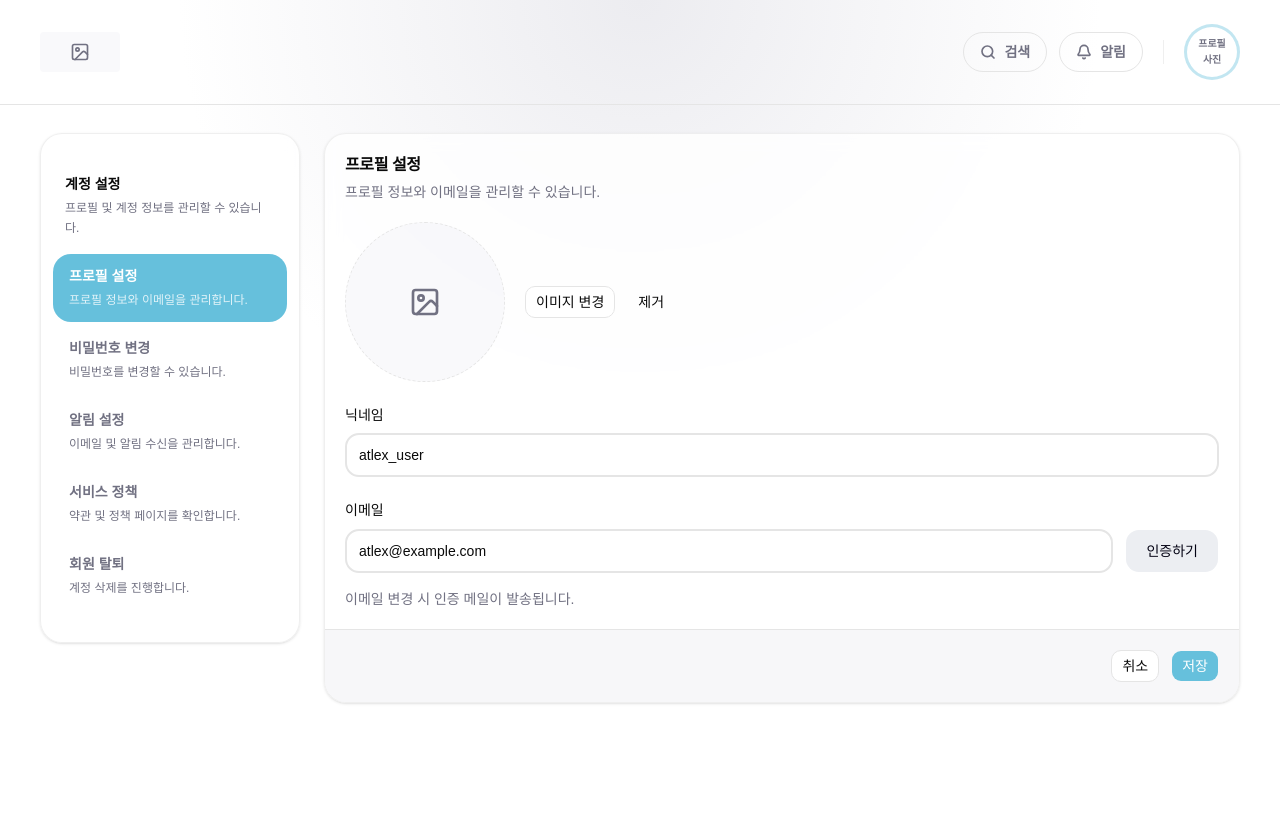
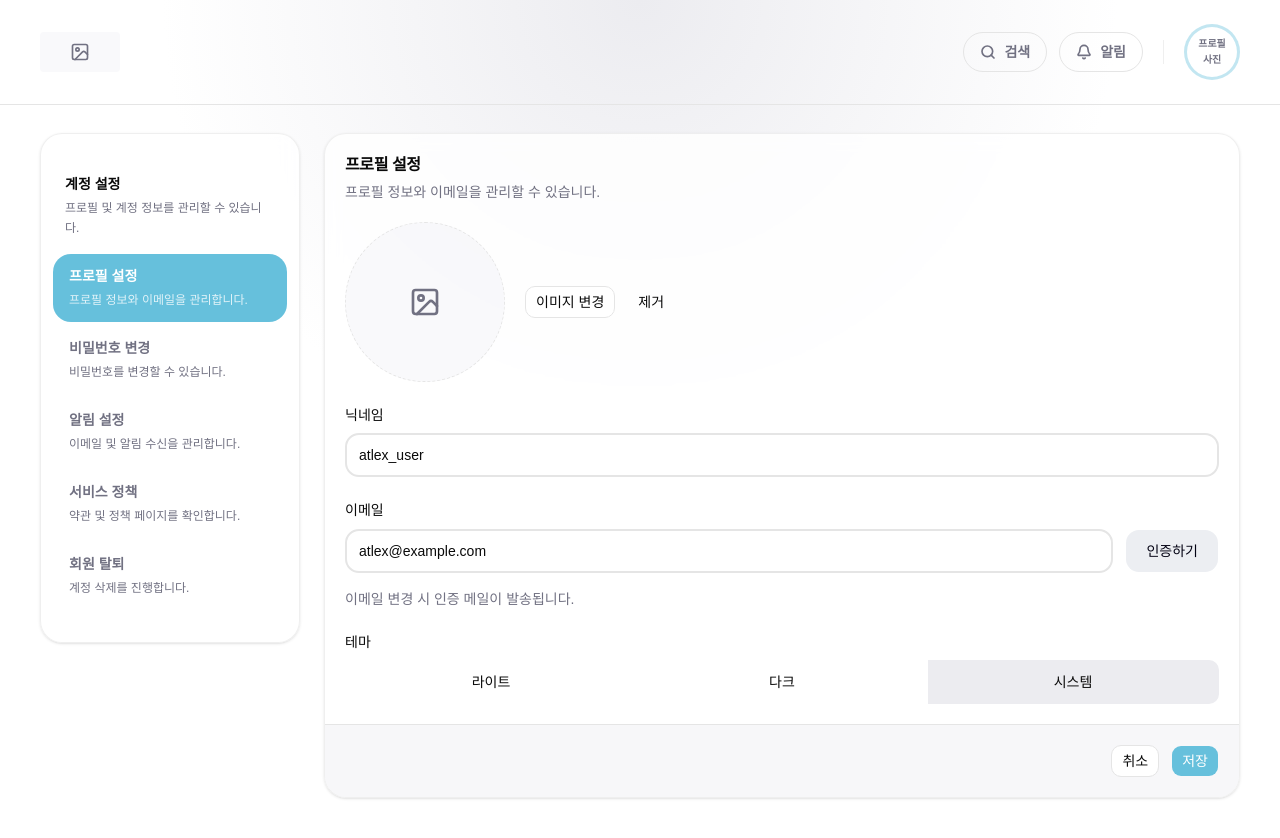
Before and after one commit to Siho-ily/Atlex, a Next.js app: page /option in a window 1280 px wide. Shown: the top 838 px of the page. Before the commit the page ends 800 px from the top, so only its background shows below. Built offline with nearby package versions, Linux system fonts and the light colour scheme; a web font is replaced by a local one.

Commit message:
feat: 프로필 설정에 테마 선택 필드 추가
- 라이트 / 다크 / 시스템 ToggleGroup으로 즉시 테마 전환
- localStorage 및 html.dark 클래스 동기화
- useEffect로 hydration 불일치 방지

Co-Authored-By: Claude Sonnet 4.6 <noreply@anthropic.com>

```diff
--- a/src/components/domain/option/feature/ProfileSettingForm.jsx
+++ b/src/components/domain/option/feature/ProfileSettingForm.jsx
@@ -1,3 +1,7 @@
+"use client"
+
+import { useState, useEffect } from "react"
+
 import {
   Card,
   CardContent,
@@ -11,8 +15,39 @@ import { Button } from "@/components/common/ui/button"
 import { Input } from "@/components/common/ui/input"
 import { Image } from "@/components/common/ui/image"
 import { Field, FieldLabel } from "@/components/common/ui/field"
+import { ToggleGroup, ToggleGroupItem } from "@/components/common/ui/toggle-group"
+
+const THEME_OPTIONS = [
+  { value: "light", label: "라이트" },
+  { value: "dark", label: "다크" },
+  { value: "system", label: "시스템" },
+]
+
+function applyTheme(value) {
+  if (value === "system") {
+    localStorage.removeItem("theme")
+    const systemDark = window.matchMedia("(prefers-color-scheme: dark)").matches
+    document.documentElement.classList.toggle("dark", systemDark)
+  } else {
+    localStorage.setItem("theme", value)
+    document.documentElement.classList.toggle("dark", value === "dark")
+  }
+}
 
 function ProfileSettingForm() {
+  const [theme, setTheme] = useState("system")
+
+  useEffect(() => {
+    const saved = localStorage.getItem("theme")
+    if (saved) setTheme(saved)
+  }, [])
+
+  function handleThemeChange(val) {
+    if (!val.length) return
+    const next = val[0]
+    setTheme(next)
+    applyTheme(next)
+  }
   return (
     <Card className="rounded-3xl border-border/60 bg-card/80 shadow-sm backdrop-blur">
       <CardHeader>
@@ -75,6 +110,23 @@ function ProfileSettingForm() {
             이메일 변경 시 인증 메일이 발송됩니다.
           </p>
         </Field>
+
+        <Field>
+          <FieldLabel>테마</FieldLabel>
+          <ToggleGroup
+            value={[theme]}
+            onValueChange={handleThemeChange}
+            spacing={0}
+            variant="outline"
+            className="w-full rounded-xl [&>*]:flex-1 [&>*]:rounded-none [&>*]:first:rounded-l-xl [&>*]:last:rounded-r-xl"
+          >
+            {THEME_OPTIONS.map(({ value, label }) => (
+              <ToggleGroupItem key={value} value={value} className="h-11 text-sm">
+                {label}
+              </ToggleGroupItem>
+            ))}
+          </ToggleGroup>
+        </Field>
       </CardContent>
 
       <CardFooter className="justify-end gap-3">
```
